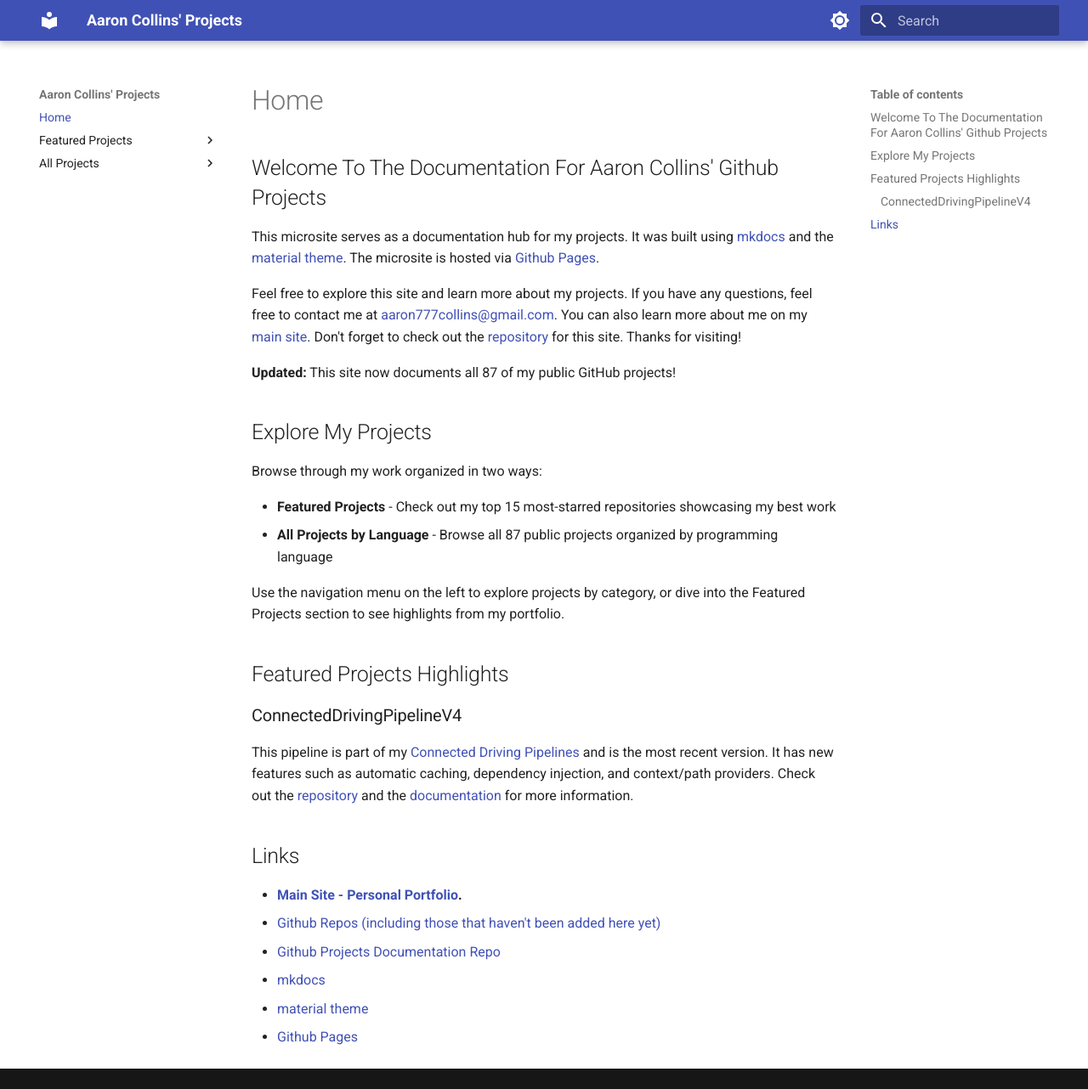
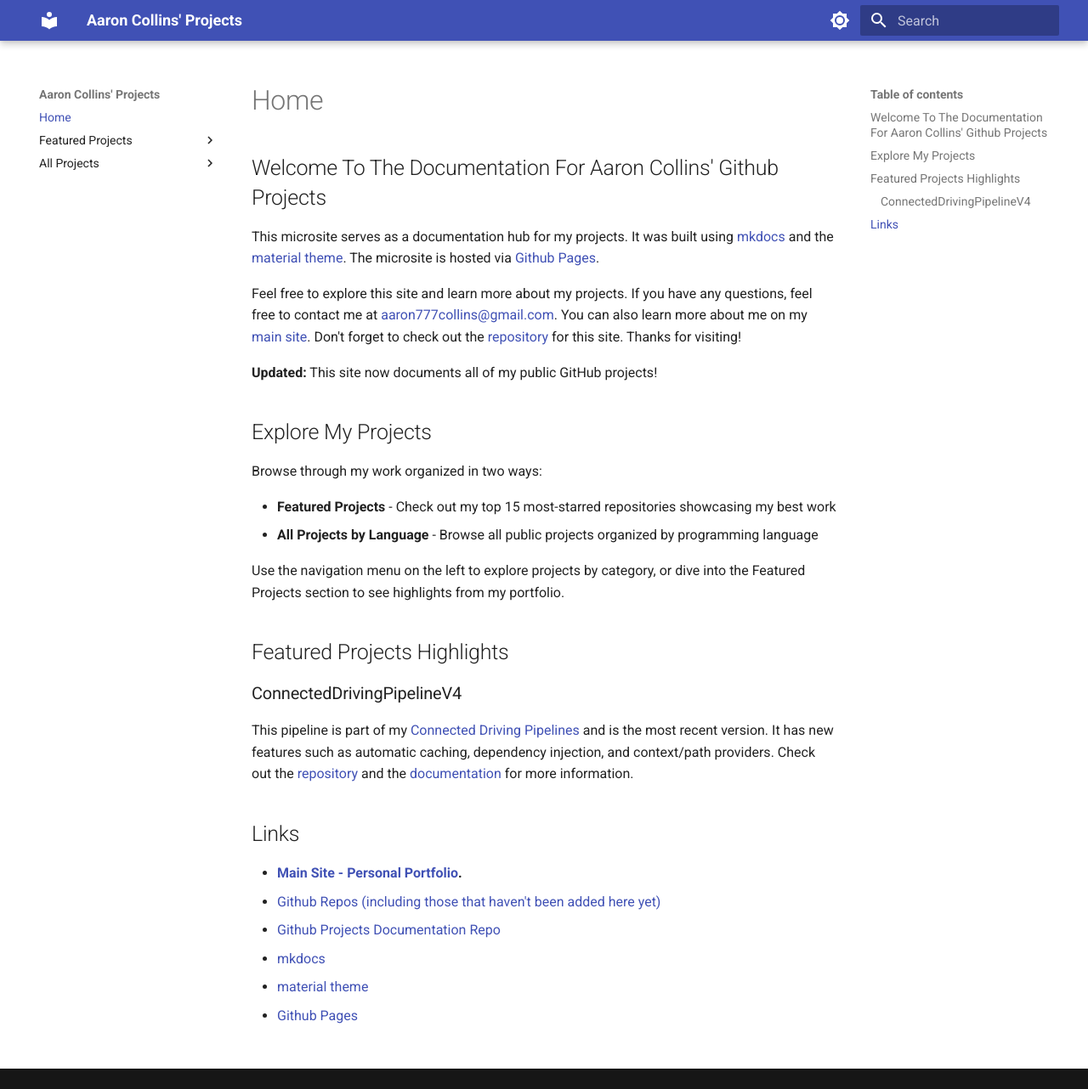
Before and after one commit to aaron777collins/projects, an MkDocs documentation site: the page built from docs/index.md, in a window 1280 px wide and 1282 px high. Shown: the whole window at 85% size. Built offline with MkDocs 1.6.1 and Material for MkDocs 9.7.7, drawn with Linux system fonts in a browser that asks for light colours.

Commit message:
Remove hardcoded project count from index
The count was outdated and would require manual updates.
Using generic "all projects" language instead.

Co-Authored-By: Claude Opus 4.5 <noreply@anthropic.com>

```diff
--- a/docs/index.md
+++ b/docs/index.md
@@ -5,14 +5,14 @@ This microsite serves as a documentation hub for my projects. It was built using
 
 Feel free to explore this site and learn more about my projects. If you have any questions, feel free to contact me at [aaron777collins@gmail.com](mailto:aaron777collins@gmail.com). You can also learn more about me on my [main site](https://www.aaroncollins.info/). Don't forget to check out the [repository](https://github.com/aaron777collins/projects) for this site. Thanks for visiting!
 
-**Updated:** This site now documents all 87 of my public GitHub projects!
+**Updated:** This site now documents all of my public GitHub projects!
 
 ## Explore My Projects
 
 Browse through my work organized in two ways:
 
 - **Featured Projects** - Check out my top 15 most-starred repositories showcasing my best work
-- **All Projects by Language** - Browse all 87 public projects organized by programming language
+- **All Projects by Language** - Browse all public projects organized by programming language
 
 Use the navigation menu on the left to explore projects by category, or dive into the Featured Projects section to see highlights from my portfolio.
 
```
